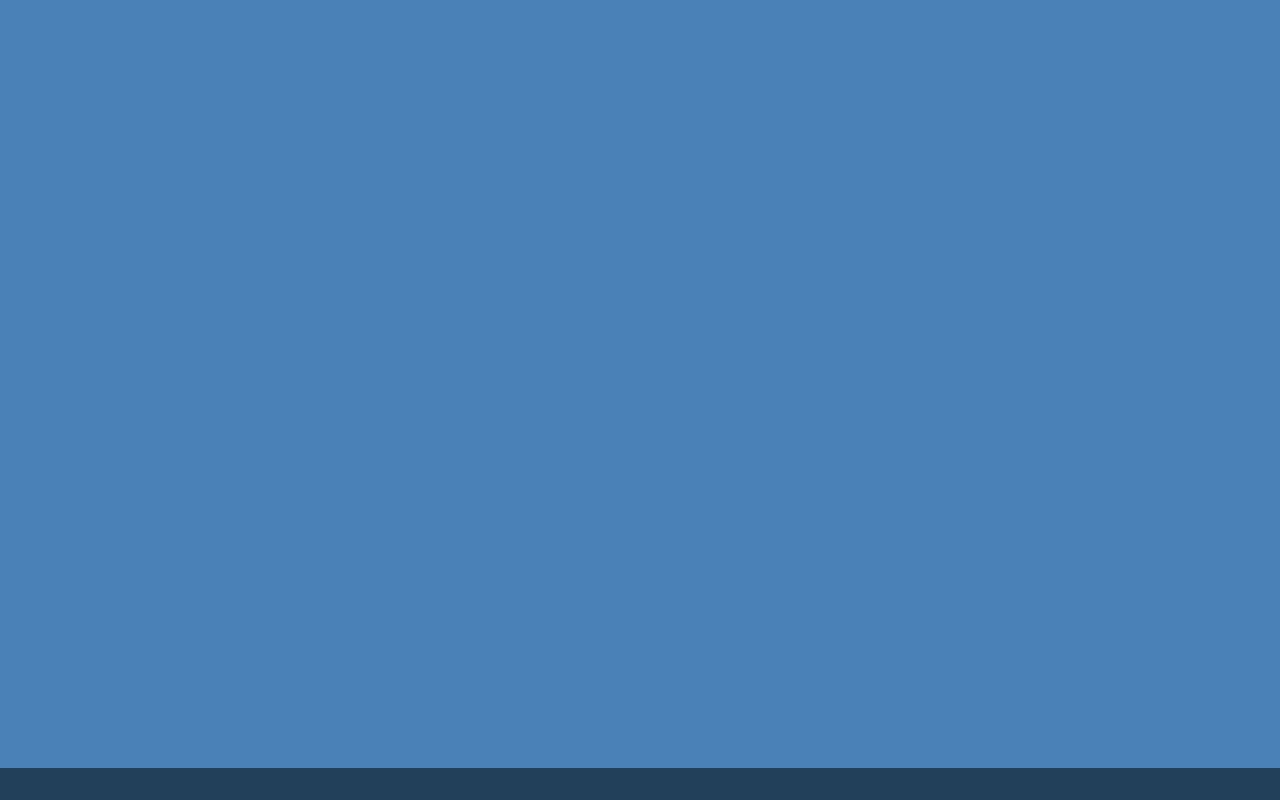
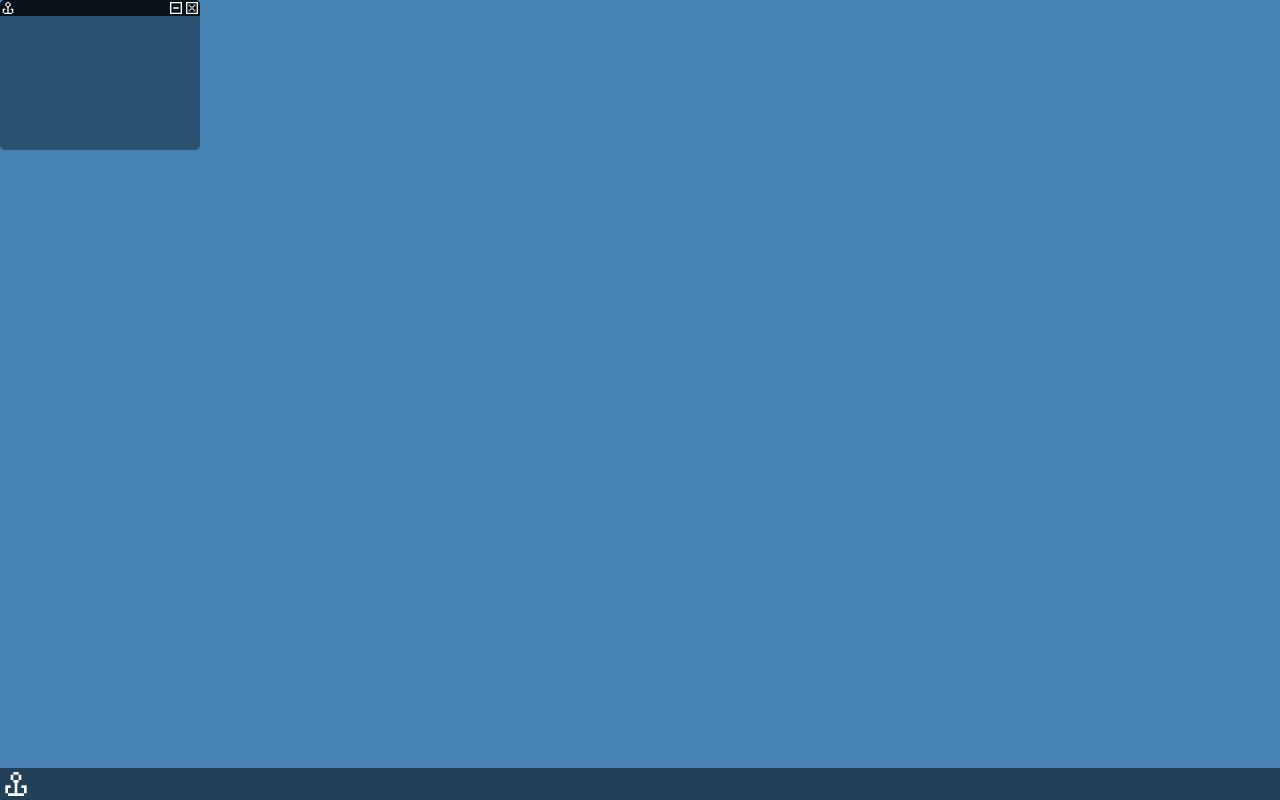
Before and after one commit to WWarzecha/cozy-desktop, a website built with webpack: page src/template.html in a window 1280 px wide. Built offline with nearby package versions, Linux system fonts and the light colour scheme; files whose address does not match are found by name.

Commit message:
implement toolbar icons, window minimization and closing

```diff
--- a/src/app-manager/app-manager.js
+++ b/src/app-manager/app-manager.js
@@ -1,9 +1,21 @@
+import toolbar from "../tool-bar/tool-bar";
+
 const appManager = (() =>{
     let apps = {};
-    const addApp = (app) => apps[app.id] = app;
+    const addApp = (app) => {
+        apps[app.id] = app;
+        document.body.appendChild(app.dom);
+        toolbar.addApp(app.id, app.icon, () => showApp(app.id));
+    };
     const minimizeApp = (id) => apps[id].makeInvisible();
     const showApp = (id) => apps[id].makeVisible();
-    return {addApp, minimizeApp, showApp};
+    const getAppIconById = (id) => apps[id].icon;
+    const closeApp = (id) => {
+        toolbar.closeApp(id);
+        document.body.removeChild(apps[id].dom);
+        apps[id] = undefined;
+    };
+    return {addApp, minimizeApp, showApp, getAppIconById, closeApp};
 })();
 
 
--- a/src/index.js
+++ b/src/index.js
@@ -5,10 +5,12 @@ import AppWindow from "./windows/app-window";
 import appManager from "./app-manager/app-manager";
 
 wallpaperLoader.load()
-const app = new AppWindow();
-document.body.appendChild(app.dom);
+const app = new AppWindow(appManager);
+
 appManager.addApp(app);
-appManager.minimizeApp(app.id);
+
+// tb.addApp(app.id);
+// appManager.minimizeApp(app.id);
 // let visibilityController = app.visibilityController;
 // const btn1 = document.createElement("button");
 // const btn2 = document.createElement("button");
--- a/src/styles.css
+++ b/src/styles.css
@@ -12,12 +12,3 @@ body {
     background-size: cover;
     position: relative;
 }
-
-#toolbar {
-    position: absolute;
-    width: 100%;
-    bottom: 0;
-    height: 2rem;
-    background-color: rgba(0, 0, 0, 0.5);
-    z-index: 2147483647;
-}
--- /dev/null
+++ b/src/tool-bar/tool-bar.css
@@ -0,0 +1,18 @@
+
+#toolbar {
+    position: absolute;
+    width: 100%;
+    bottom: 0;
+    height: 2rem;
+    background-color: rgba(0, 0, 0, 0.5);
+    z-index: 2147483647;
+}
+
+#toolbar > img {
+    filter: invert(100%) sepia(8%) saturate(7500%) hue-rotate(268deg) brightness(110%) contrast(107%);
+    height: 100%;
+}
+
+#toolbar > img:hover {
+    cursor: pointer;
+}
--- /dev/null
+++ b/src/tool-bar/tool-bar.js
@@ -0,0 +1,20 @@
+import './tool-bar.css'
+
+const toolbar = (() => {
+    const apps = {};
+    const dom = document.getElementById("toolbar");
+    const addApp = (id, icon, onclick) => {
+        const tile = document.createElement("img");
+        tile.src = icon;
+        tile.onclick = onclick;
+        dom.appendChild(tile);
+        apps[id] = tile;
+    }
+    const closeApp = (id) => {
+        dom.removeChild(apps[id]);
+    };
+    console.log(dom);
+    return {addApp, closeApp};
+})();
+
+export default toolbar;
--- a/src/windows/app-window.js
+++ b/src/windows/app-window.js
@@ -13,7 +13,7 @@ const addWindowDOM = (width = 200, height = 150) => {
 };
 
 const AppWindow = class {
-    constructor(width, height, appManager, icon_url = undefined) {
+    constructor(appManager, width, height, icon_url = undefined) {
         this.dom = addWindowDOM(width, height)
         this.id = Symbol();
         this.icon = require("../img/anchor.svg");
@@ -24,6 +24,7 @@ const AppWindow = class {
         makeResizable(this.dom, this.blockingState);
         this.visibilityController = visibilityController(this.dom);
         this.topBar.addMinimizeFunctionality(this.visibilityController.makeInvisible);
+        this.topBar.addClosingFunctionality(() => appManager.closeApp(this.id));
     };
     makeVisible = () => this.visibilityController.makeVisible();
     makeInvisible = () => this.visibilityController.makeInvisible();
--- a/src/windows/top-bar/top-bar.js
+++ b/src/windows/top-bar/top-bar.js
@@ -26,8 +26,9 @@ const topBar = (icon) => {
     topBar.appendChild(rightSideIcons);
 
     const addMinimizeFunctionality = (makeInvisible) => minimizeIcon.onclick = () => makeInvisible();
+    const addClosingFunctionality = (closeFunction) => closeIcon.onclick = () => closeFunction();
 
-    return {dom: topBar, addMinimizeFunctionality};
+    return {dom: topBar, addMinimizeFunctionality, addClosingFunctionality};
 };
 
 export default topBar;
```
